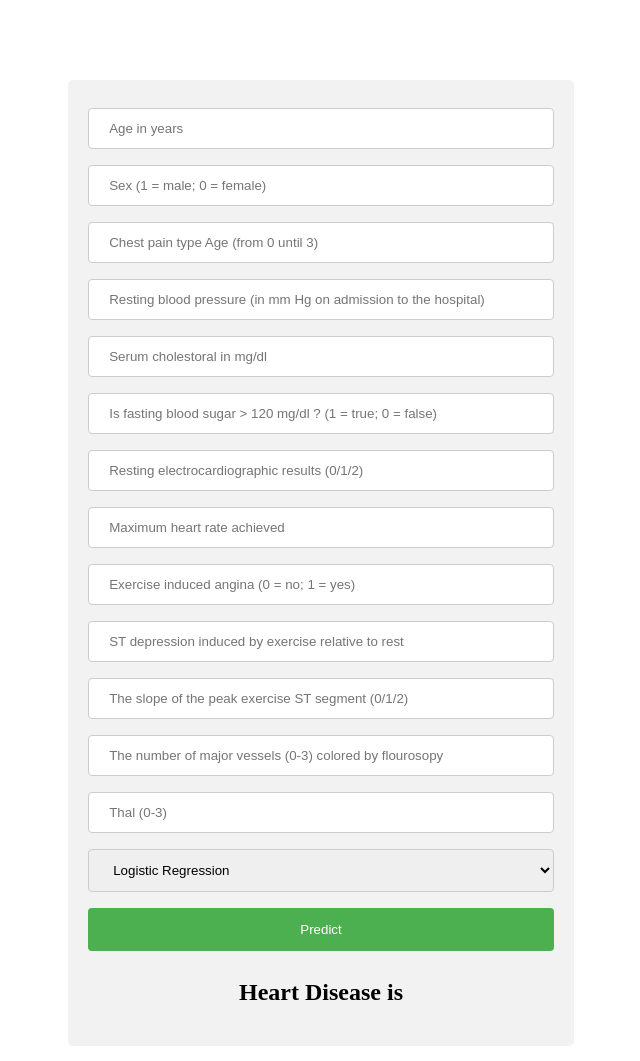
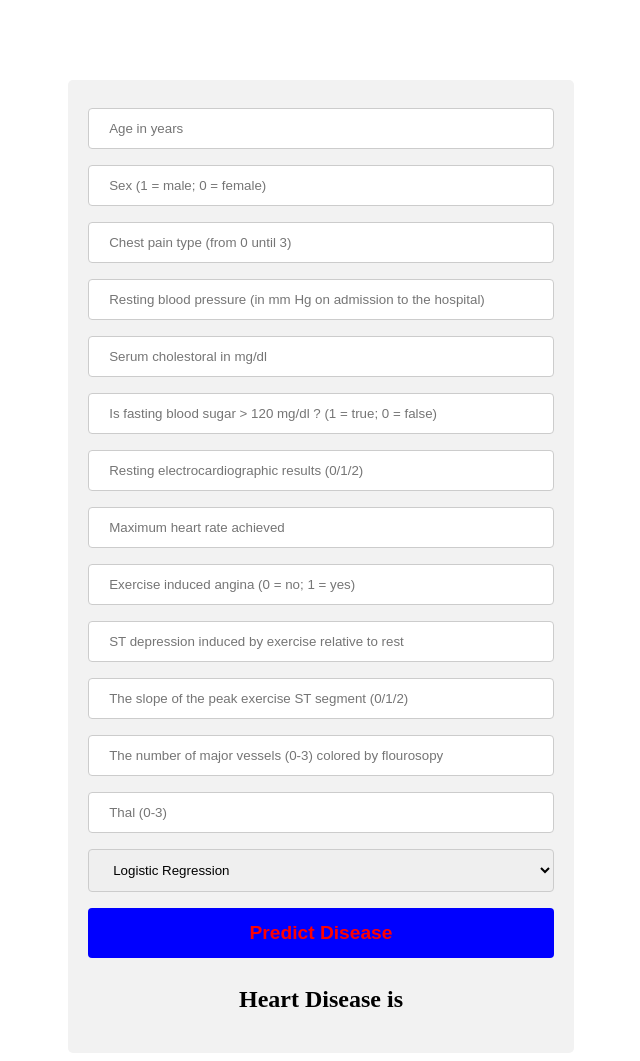
Before and after one commit to GurkiratSarna/CE888-Decision-Making-Lab10, a Flask app: page / in a window 1280 px wide. Shown: the whole page, without its empty margins (319-959 px from the left). Run offline with Flask 2, Linux system fonts and the light colour scheme; parts of the project's set-up code (start-up, migrations or seed data) failed here and were passed over.

Commit message:
Update home.html

```diff
--- a/templates/home.html
+++ b/templates/home.html
@@ -37,7 +37,7 @@
 
 
 <body>
-<center><h1><font color="white">Presence of Heart Disease</h1></center>
+<center><h1><font color="white">Presence of Heart Disease Prediction</h1></center>
 <h2>     </h2>
 
 <div align="center" style="margin-right: 30%;
@@ -49,13 +49,13 @@
     <input type="number" id="age" name="age" placeholder="Age in years" step="0.1" required size="35">
 
     <label for="sex"></label>
-    <input type="number" id="sex" name="sex" placeholder="Sex (1 = male; 0 = female)" step="0.1" required size="35">
+    <input type="number" id="sex" name="sex" placeholder="Sex (1 = male; 0 = female)" min="0" max="1" required size="35">
 
     <label for="cp"></label>
-    <input type="number" id="cp" name="cp" placeholder="Chest pain type Age (from 0 until 3)" min="0" max="3" size="35" required>
+    <input type="number" id="cp" name="cp" placeholder="Chest pain type (from 0 until 3)" min="0" max="3" size="35" required>
 
     <label for="trestbps"></label>
-    <input type="number" id="trestbps" name="trestbps" placeholder="Resting blood pressure (in mm Hg on admission to the hospital)" step="0.1" required>
+    <input type="number" id="trestbps" name="trestbps" placeholder="Resting blood pressure (in mm Hg on admission to the hospital)" required>
 
     <label for="chol"></label>
     <input type="number" id="chol" name="chol" placeholder="Serum cholestoral in mg/dl" size="35" required>
@@ -91,7 +91,7 @@
   </select>
 
 
-    <input type="submit" value="Predict">
+    <input type="submit" style="font-size: larger; color: red; background-color: blue; font-weight: 700 " value=" Predict Disease ">
   </form>
 </form>
 
```
